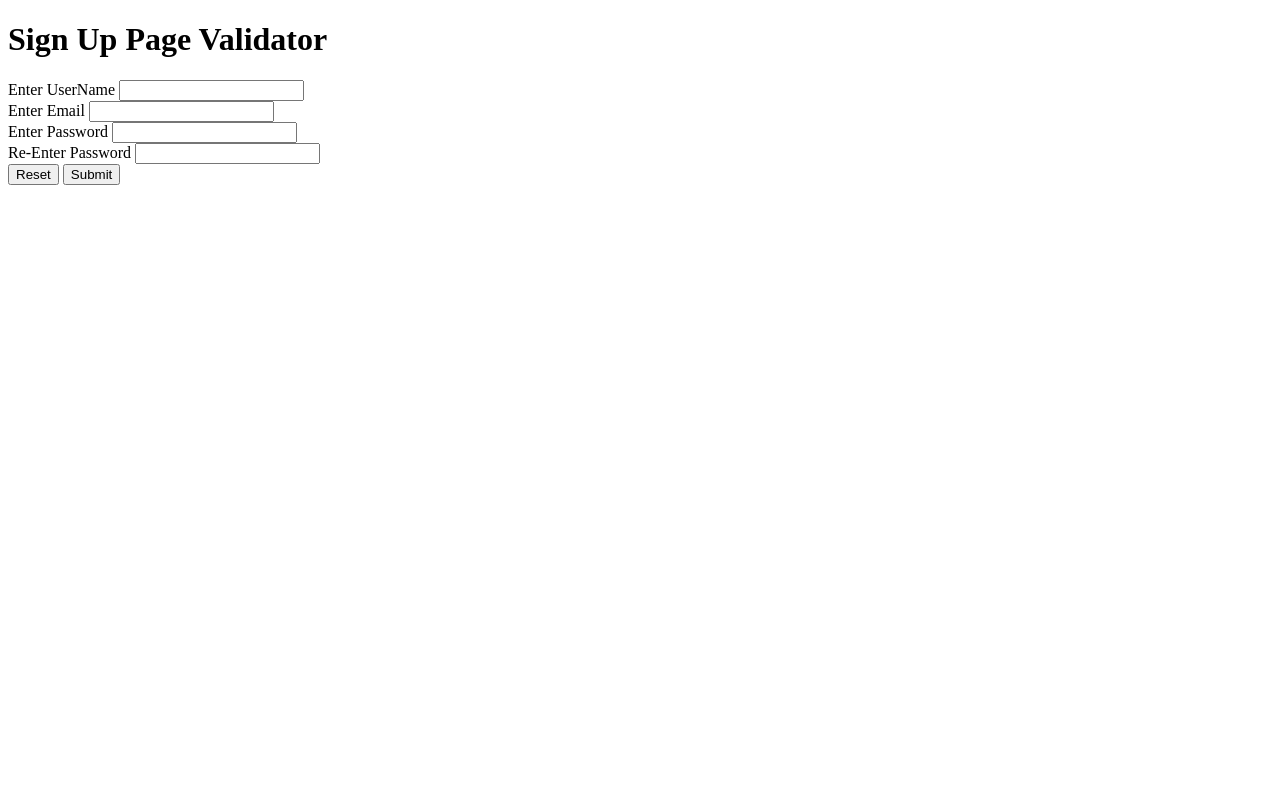
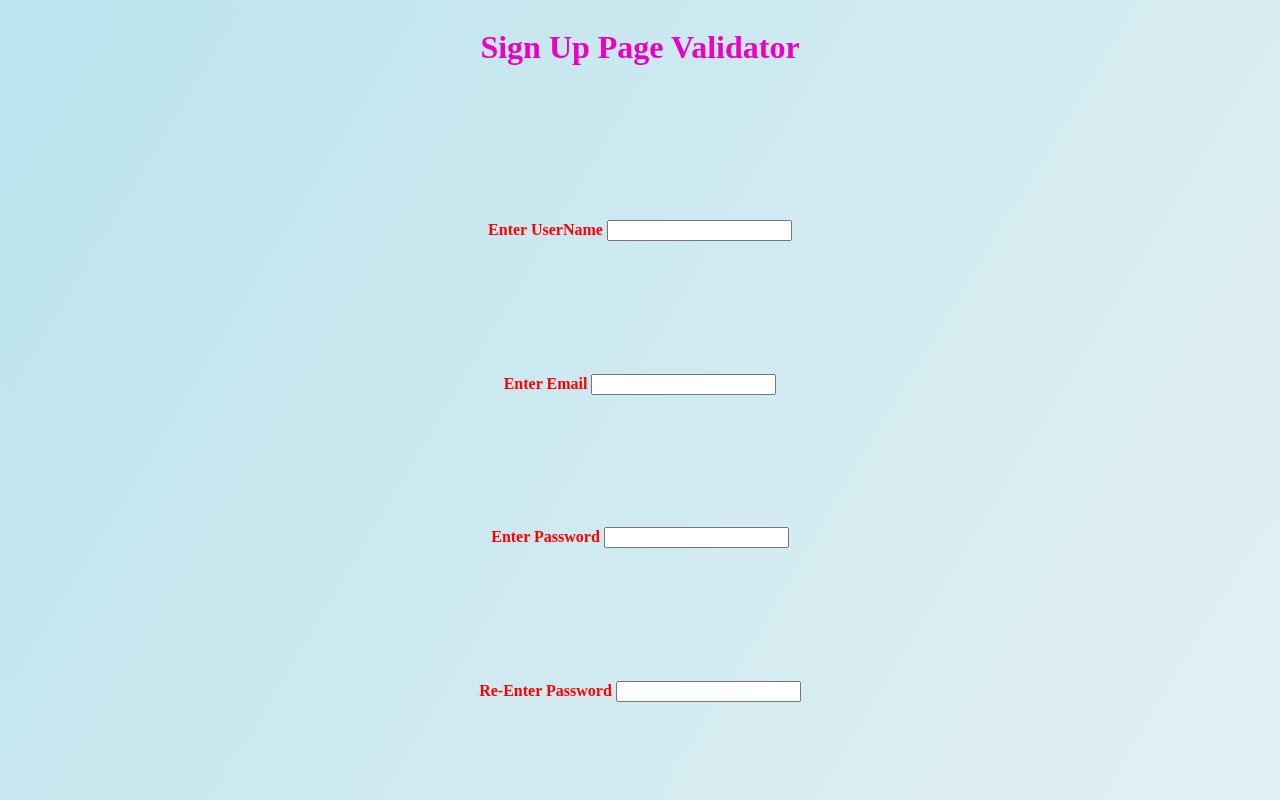
Before and after one commit to Anais-Z/Sign-Up-Validation-Form, a plain HTML site: page index.html in a window 1280 px wide. Shown: the top 800 px of the page. Drawn offline with Linux system fonts and the light colour scheme.

Commit message:
Linked the styles.css and script.js files.

```diff
--- a/index.html
+++ b/index.html
@@ -5,14 +5,16 @@
     <meta name="viewport" content="width=device-width, initial-scale=1.0">
     <meta http-equiv="X-UA-Compatible" content="ie=edge">
     <title>Document</title>
+    <link rel="stylesheet" href="styles.css">
+    <script src="script.js" defer></script>
 </head>
 <body>
-    <header>
+    <header class="title">
         <h1> Sign Up Page Validator</h1>
     </header>
     <main>
-        <form action="POST">
-        <div>
+        <form action="POST" >
+        <div class="sign-up">
             <div>
             <label for="userName"> Enter UserName</label>
             <input type="text" id="userName" name="userName" required>
```
